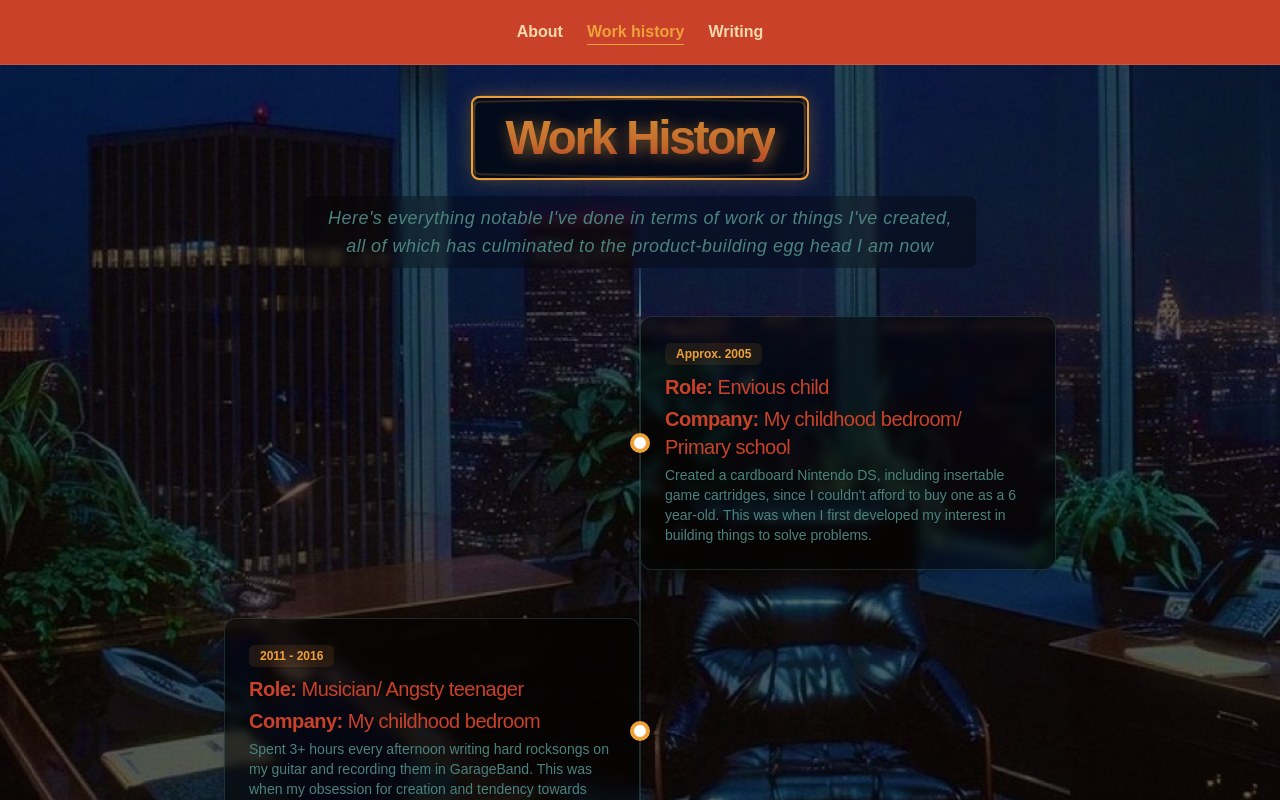
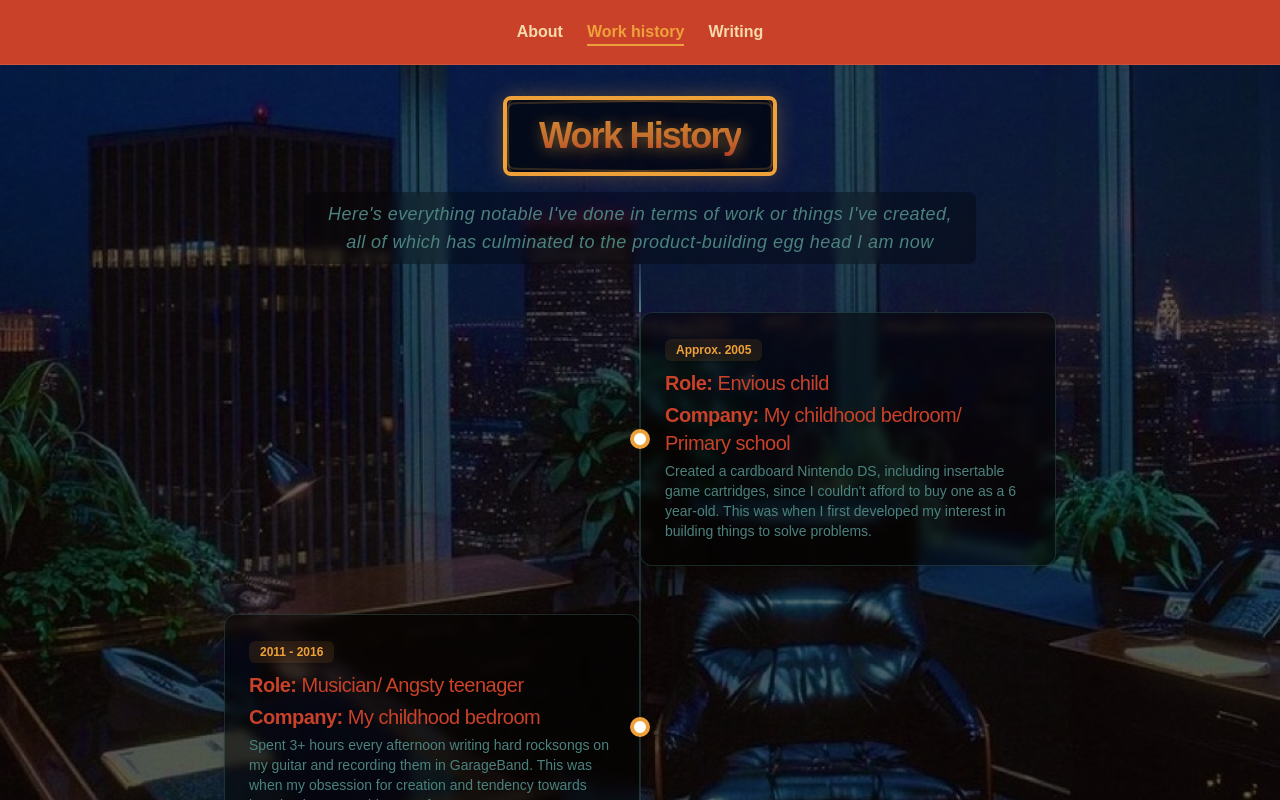
Before and after one commit to jayson-brady-98/personal-website, a Next.js app: page /work-history in a window 1280 px wide. Shown: the top 800 px of the page. Built offline with nearby package versions, Linux system fonts and the light colour scheme.

Commit message:
Fixed className bug

```diff
--- a/app/work-history/page.tsx
+++ b/app/work-history/page.tsx
@@ -20,7 +20,7 @@ const workHistory = [
     company: "My childhood bedroom",
     period: "2011 - 2016",
     description:
-      "Spent 3+ hours every afternoon writing hard rocksongs on my guitar and recording them in GarageBand. This was when my obsession for creation and tendency towards iteration became a big part of me",
+      "Spent 3+ hours every afternoon writing hard rocksongs on my guitar and recording them in GarageBand. This was when my obsession for creation and tendency towards iteration became a big part of me.",
   },
   {
     id: 3,
@@ -120,8 +120,8 @@ export default function WorkHistory() {
       <div className="relative z-10">
         <div className="container mx-auto max-w-5xl space-y-12 pt-24 pb-24">
           <div className="text-center space-y-4 relative">
-            <div className="inline-block px-8 py-4 bg-black/60 backdrop-blur-sm border-2 border-[#EEA139] rounded-lg shadow-[0_0_20px_rgba(238,161,57,0.3)] relative">
-              <h1 className="text-3xl font-bold tracking-tighter sm:text-4xl md:text-5xl
+            <div className="inline-block px-8 py-4 bg-black/60 backdrop-blur-sm border-4 border-[#EEA139] rounded-lg shadow-[0_0_20px_rgba(238,161,57,0.3)] relative">
+              <h1 className="text-2xl font-bold tracking-tighter sm:text-3xl md:text-4xl
                 text-transparent bg-clip-text bg-gradient-to-b from-[#EEA139] to-[#C94128]
                 [text-shadow:_2px_2px_15px_rgb(238_161_57_/_60%)]
                 animate-pulse">
--- a/app/writing/page.tsx
+++ b/app/writing/page.tsx
@@ -2,7 +2,7 @@
 
 import { Card, CardContent } from "@/components/ui/card"
 import { Badge } from "@/components/ui/badge"
-import { motion, useScroll, useTransform } from "framer-motion"
+import { motion, useScroll, useTransform, HTMLMotionProps } from "framer-motion"
 import { useRef } from "react"
 
 const articles = [
@@ -168,7 +168,7 @@ const articles = [
           },
           {
             type: "quote",
-            text: 'I’ve been white knuckling this business idea for so long I feel no clarity in anything. I feel directionless every day. Frequently I say to [my partner] “what the fuck am I doing? I’m poor, and for what?”',
+            text: 'I’ve been white knuckling this business idea for so long I feel no clarity in anything. I feel directionless every day. Frequently I say to [my partner] “what the fuck am I doing? I���m poor, and for what?”',
           },
           {
             type: "paragraph",
@@ -285,6 +285,8 @@ const articles = [
   }
 ]
 
+const MotionDiv: React.FC<HTMLMotionProps<"div">> = motion.div;
+
 export default function Writing() {
   const ref = useRef<HTMLDivElement>(null)
   const { scrollY } = useScroll()
@@ -323,7 +325,7 @@ export default function Writing() {
 
   return (
     <div className="min-h-screen w-full relative overflow-hidden">
-      <motion.div
+      <MotionDiv
         className="fixed inset-0 z-0"
         initial={{ opacity: 1 }}
         style={{
--- a/components/navigation.tsx
+++ b/components/navigation.tsx
@@ -28,6 +28,7 @@ export function Navigation() {
                   pathname === href ? "text-[#EEA03B]" : "text-[#F7DAAC]"
                 )}
               >
+                {label}
                 {pathname === href && (
                   <motion.div
                     layoutId="underline"
@@ -35,13 +36,13 @@ export function Navigation() {
                       position: 'absolute',
                       left: 0,
                       top: '100%',
-                      height: '1px',
+                      height: '2px',
                       width: '100%',
-                      background: '#EEA03B'
+                      background: '#EEA03B',
+                      transition: 'left 0.3s ease, width 0.3s ease',
                     }}
                   />
                 )}
-                {label}
               </Link>
             ))}
           </div>
--- a/package.json
+++ b/package.json
@@ -12,11 +12,11 @@
     "@radix-ui/react-slot": "^1.1.0",
     "class-variance-authority": "^0.7.1",
     "clsx": "^2.1.1",
-    "framer-motion": "^11.13.1",
+    "framer-motion": "12.0.0-alpha.1",
     "lucide-react": "^0.468.0",
     "next": "15.0.4",
-    "react": "^19.0.0",
-    "react-dom": "^19.0.0",
+    "react": "^18.3.1",
+    "react-dom": "^18.3.1",
     "react-image-comparison-slider": "^1.8.4",
     "tailwind-merge": "^2.5.5",
     "tailwindcss-animate": "^1.0.7"
```
Also changed, not shown: 1 other file (tests, documents, lock files or other folders).
